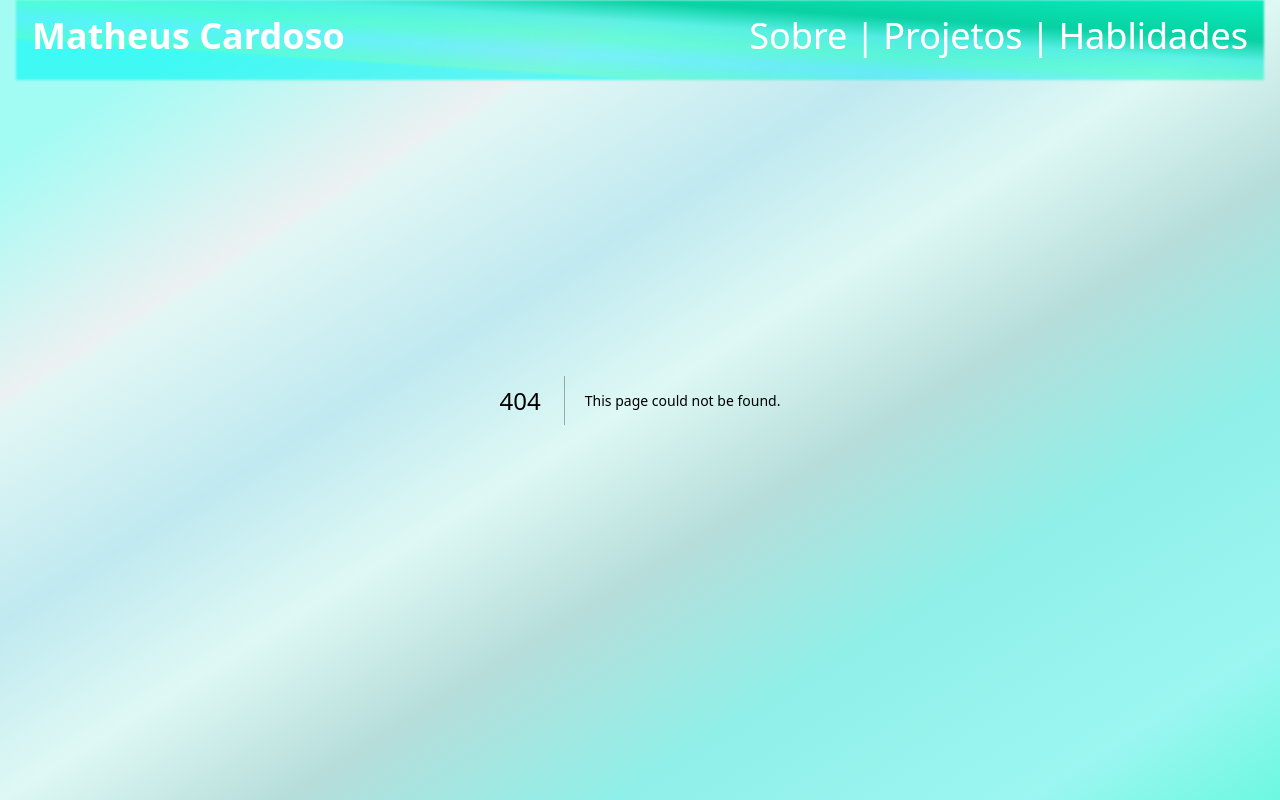
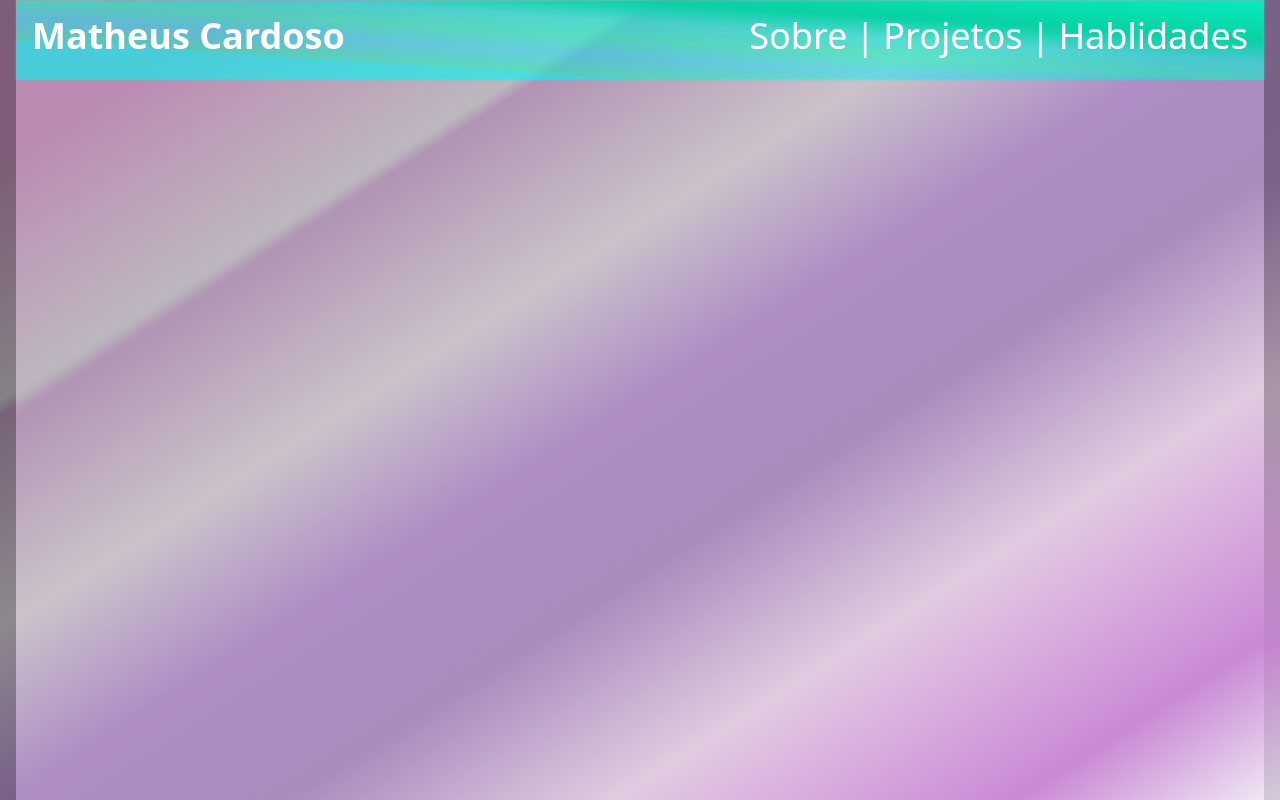
Before and after one commit to MatheusCardosoc0/Portifolio2.0, a Next.js app: page /components/Habilities in a window 1280 px wide. Before the commit this address had no page. Built offline with nearby package versions, Linux system fonts and the light colour scheme.

Commit message:
estilizando área de projetos

```diff
--- a/src/Layaut/Layaut.tsx
+++ b/src/Layaut/Layaut.tsx
@@ -7,7 +7,7 @@ interface LayutProps {
 
 const Layaut = ({ children }: LayutProps) => {
   return (
-    <div className="flex justify-center gradient-03">
+    <div className="flex justify-center gradient-04">
       <Navbar />
       {children}
     </div>
--- a/src/Layaut/Navbar.tsx
+++ b/src/Layaut/Navbar.tsx
@@ -34,7 +34,7 @@ const Navbar = () => {
             </li>
             |
             <li>
-              <LinksElement href="a" text="Hablidades" />
+              <LinksElement href="/components/Habilities" text="Hablidades" />
             </li>
           </ul>
         </div>
--- /dev/null
+++ b/src/assets/CardProject.tsx
@@ -0,0 +1,18 @@
+import React from 'react'
+import { TypingText } from './CustomText'
+
+const CardProject = () => {
+  return (
+    <div className='bg-gray-300 lg:w-[40%] lg:h-[40%] rounded-lg overflow-hidden mb-12 mx-12'>
+
+      <TypingText text='Nome do projeto' styleText='text-black sm:font-bold text-center' />
+
+      <div>
+      <img src='/e-commerce-2.png'
+        className=' hover:animate-pulse cursor-pointer ' />
+      </div>
+    </div>
+  )
+}
+
+export default CardProject
--- a/src/pages/components/About.tsx
+++ b/src/pages/components/About.tsx
@@ -6,7 +6,7 @@ import { FaBook, FaBookOpen } from 'react-icons/fa'
 
 const About = () => {
   return (
-    <section className='section h-screen gradient-02 overflow-x-hidden overflow-y-scroll'>
+    <section className='section gradient-02 overflow-x-hidden overflow-y-scroll'>
 
 
 
--- /dev/null
+++ b/src/pages/components/Habilities.tsx
@@ -0,0 +1,9 @@
+import React from 'react'
+
+const Habilities = () => {
+  return (
+    <section className='section gradient-04'></section>
+  )
+}
+
+export default Habilities
--- a/src/pages/components/Projects.tsx
+++ b/src/pages/components/Projects.tsx
@@ -1,10 +1,35 @@
 import React from 'react'
+import { motion } from 'framer-motion'
+import { TypingTitle } from '../../assets/CustomText'
+import CardProject from '../../assets/CardProject'
 
 const Projects = () => {
   return (
-    <section className='section h-screen gradient-03 overflow-x-hidden overflow-y-scroll'>
+    <section className='section gradient-03 overflow-x-hidden overflow-y-scroll'>
 
-      <div></div>
+      <motion.div className='text-center'>
+
+
+        <TypingTitle text='Melhores projetos'
+          styleText='text-xl sm:text-5xl drop-shadow-[5px_2px_black] sm:font-black p-1 inline' />
+
+        <select className='ml-2 '>
+          <option>Melhores projetos</option>
+          <option>Projetos iniciantes</option>
+          <option>Mobile</option>
+        </select>
+
+      </motion.div>
+
+
+      <motion.div className='flex flex-wrap items-center lg:justify-between justify-center  mt-24 '>
+        <CardProject />
+        <CardProject />
+        <CardProject />
+        <CardProject />
+
+      </motion.div>
+
     </section>
   )
 }
--- a/src/styles/globals.css
+++ b/src/styles/globals.css
@@ -8,5 +8,5 @@ body{
 }
 
 .section{
-  @apply w-full md:max-w-[1248px] py-[160px]
+  @apply w-full md:max-w-[1248px] py-[160px] h-screen
 }
--- a/src/styles/modules.css
+++ b/src/styles/modules.css
@@ -21,8 +21,8 @@
     #dee6e894 25%,
     rgba(197, 239, 234, 0.501) 26%,
     rgba(143, 217, 229, 0.57) 39%,
-    rgba(196, 243, 236, 0.556) 50%,
-    rgba(134, 199, 194, 0.6) 61%,
+    rgba(98, 251, 228, 0.556) 50%,
+    rgba(171, 244, 238, 0.6) 61%,
     rgba(84, 232, 220, 0.656) 74%,
     #98f6f0f6 90%,
     rgba(86, 247, 220, 0.868) 100%
@@ -98,3 +98,38 @@
   border-radius: 20px; /* roundness of the scroll thumb */
   border: 10px solid rgb(255, 253, 253); /* creates padding around scroll thumb */
 }
+
+
+.gradient-text-02 {
+  background-image: linear-gradient(
+    to bottom right,
+    rgba(238, 173, 20, 0.968) 10%,
+    #f2e822 25%,
+    rgb(241, 232, 56) 26%,
+    rgb(255, 240, 69) 39%,
+    rgba(238, 200, 103, 0.989) 50%,
+    rgb(242, 235, 22) 61%,
+    rgba(243, 183, 55, 0.986) 74%,
+    #e7ac23f6 90%,
+    rgba(207, 216, 33, 0.868) 100%
+  );
+  background-clip: text;
+  animation: colorsText ease-in-out infinite 4s;
+  transition: 300ms;
+  color: transparent;
+}
+
+.gradient-04 {
+  background-image: linear-gradient(
+    to bottom right,
+    rgba(248, 185, 236, 0.501) 10%,
+    #e5dee894 25%,
+    rgba(235, 197, 239, 0.501) 26%,
+    rgba(249, 239, 248, 0.57) 39%,
+    rgba(216, 176, 245, 0.556) 50%,
+    rgba(201, 167, 226, 0.6) 61%,
+    rgba(255, 231, 254, 0.656) 74%,
+    #ca8ad5f6 90%,
+    rgba(243, 236, 248, 0.868) 100%
+  );
+}
```
Also changed, not shown: public/e-commerce-2.png (added).
